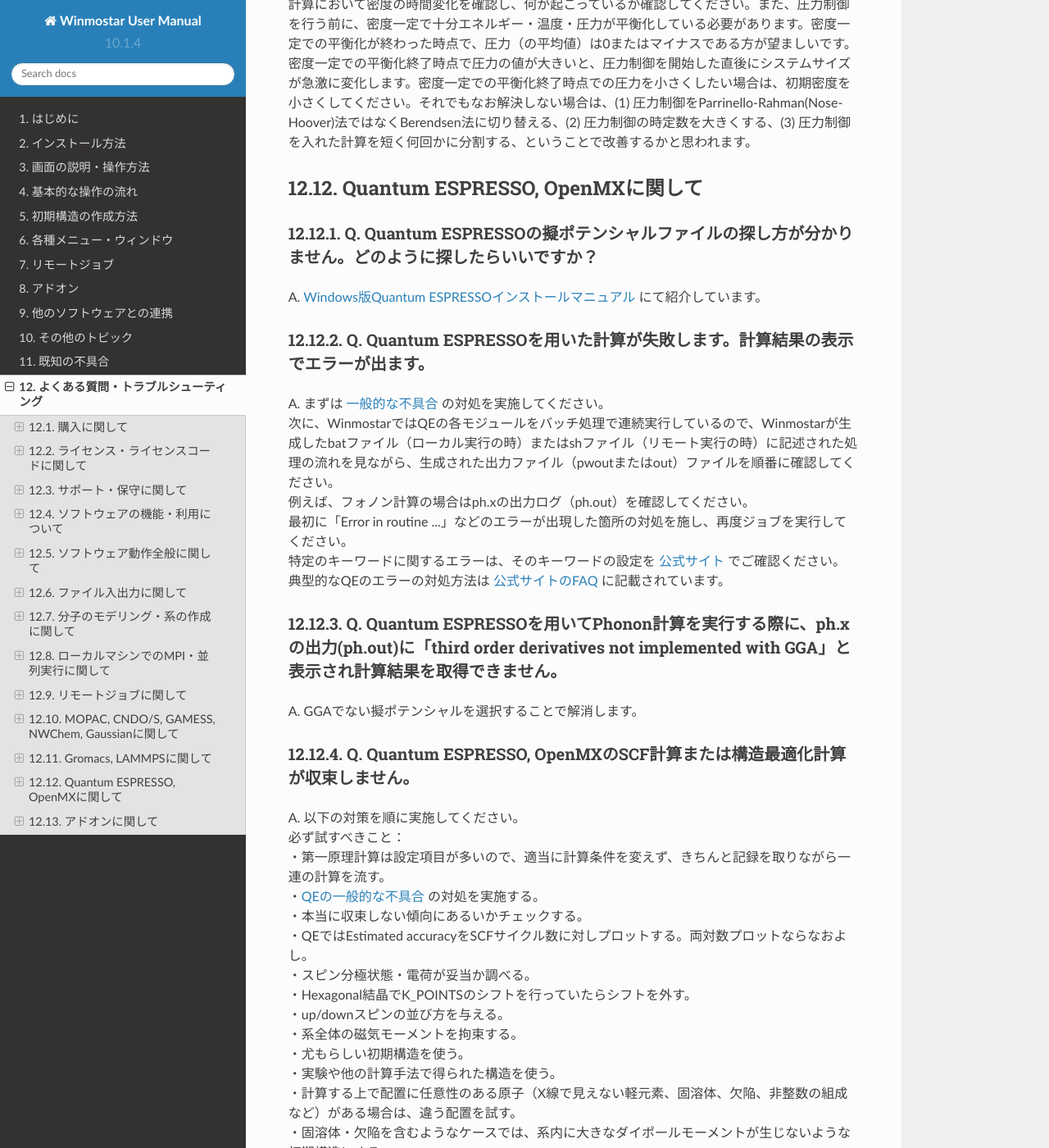
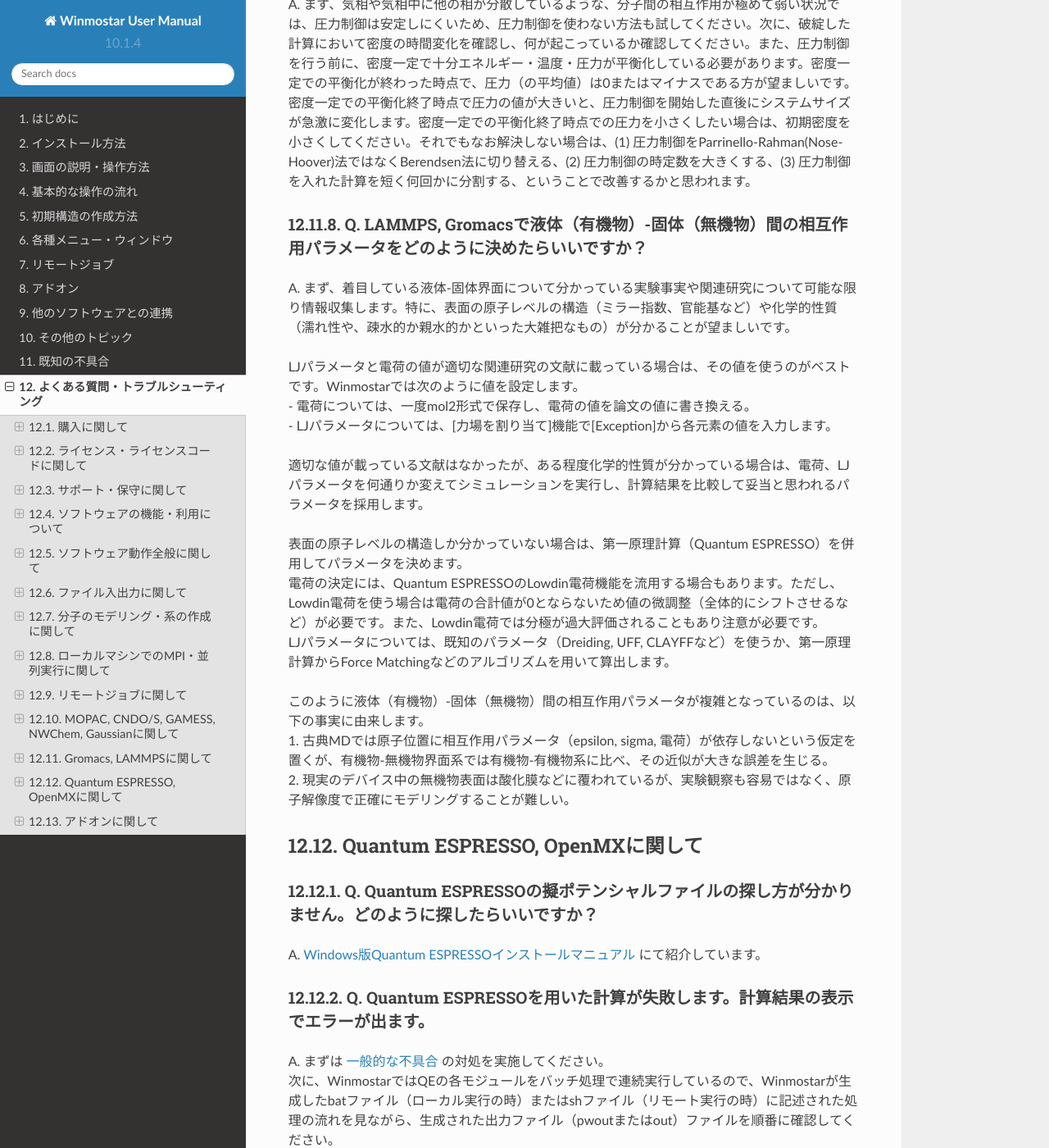
Before and after one commit to X-Ability/winmostar_doc, a Sphinx documentation site: the page built from source/faq/faq.rst, in a window 1280 px wide and 1400 px high, scrolled down 20756 px. Shown: the whole window at 82% size. Built offline with Sphinx 7.4.7 and the Read the Docs theme 2.0.0, drawn with Linux system fonts in a browser that asks for light colours; formulas are drawn with MathJax 3; some of the changed text lies outside the part shown.

Commit message:
FAQ追加

```diff
--- a/source/faq/faq.rst
+++ b/source/faq/faq.rst
@@ -579,6 +579,25 @@
 
 | A. まず、気相や気相中に他の相が分散しているような、分子間の相互作用が極めて弱い状況では、圧力制御は安定しにくいため、圧力制御を使わない方法も試してください。次に、破綻した計算において密度の時間変化を確認し、何が起こっているか確認してください。また、圧力制御を行う前に、密度一定で十分エネルギー・温度・圧力が平衡化している必要があります。密度一定での平衡化が終わった時点で、圧力（の平均値）は0またはマイナスである方が望ましいです。密度一定での平衡化終了時点で圧力の値が大きいと、圧力制御を開始した直後にシステムサイズが急激に変化します。密度一定での平衡化終了時点での圧力を小さくしたい場合は、初期密度を小さくしてください。それでもなお解決しない場合は、(1) 圧力制御をParrinello-Rahman(Nose-Hoover)法ではなくBerendsen法に切り替える、(2) 圧力制御の時定数を大きくする、(3) 圧力制御を入れた計算を短く何回かに分割する、ということで改善するかと思われます。
 
+Q. LAMMPS, Gromacsで液体（有機物）-固体（無機物）間の相互作用パラメータをどのように決めたらいいですか？
+^^^^^^^^^^^^^^^^^^^^^^^^^^^^^^^^^^^^^^^^^^^^^^^^^^^^^^^^^^^^^^^^^^^^^^^^^^^^^^^^^^^^^^^^^^^^^^^^^^^^^^^^^^^^^^^^^^^^
+
+| A. まず、着目している液体-固体界面について分かっている実験事実や関連研究について可能な限り情報収集します。特に、表面の原子レベルの構造（ミラー指数、官能基など）や化学的性質（濡れ性や、疎水的か親水的かといった大雑把なもの）が分かることが望ましいです。
+|
+| LJパラメータと電荷の値が適切な関連研究の文献に載っている場合は、その値を使うのがベストです。Winmostarでは次のように値を設定します。
+| - 電荷については、一度mol2形式で保存し、電荷の値を論文の値に書き換える。
+| - LJパラメータについては、[力場を割り当て]機能で[Exception]から各元素の値を入力します。
+|
+| 適切な値が載っている文献はなかったが、ある程度化学的性質が分かっている場合は、電荷、LJパラメータを何通りか変えてシミュレーションを実行し、計算結果を比較して妥当と思われるパラメータを採用します。
+|
+| 表面の原子レベルの構造しか分かっていない場合は、第一原理計算（Quantum ESPRESSO）を併用してパラメータを決めます。
+| 電荷の決定には、Quantum ESPRESSOのLowdin電荷機能を流用する場合もあります。ただし、Lowdin電荷を使う場合は電荷の合計値が0とならないため値の微調整（全体的にシフトさせるなど）が必要です。また、Lowdin電荷では分極が過大評価されることもあり注意が必要です。
+| LJパラメータについては、既知のパラメータ（Dreiding, UFF, CLAYFFなど）を使うか、第一原理計算からForce Matchingなどのアルゴリズムを用いて算出します。
+|
+| このように液体（有機物）-固体（無機物）間の相互作用パラメータが複雑となっているのは、以下の事実に由来します。
+| 1. 古典MDでは原子位置に相互作用パラメータ（epsilon, sigma, 電荷）が依存しないという仮定を置くが、有機物-無機物界面系では有機物-有機物系に比べ、その近似が大きな誤差を生じる。
+| 2. 現実のデバイス中の無機物表面は酸化膜などに覆われているが、実験観察も容易ではなく、原子解像度で正確にモデリングすることが難しい。
+
 Quantum ESPRESSO, OpenMXに関して
 --------------------------------------
 
```
